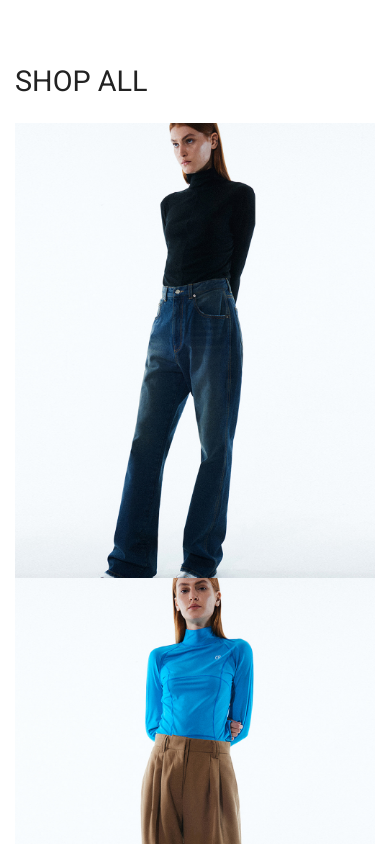
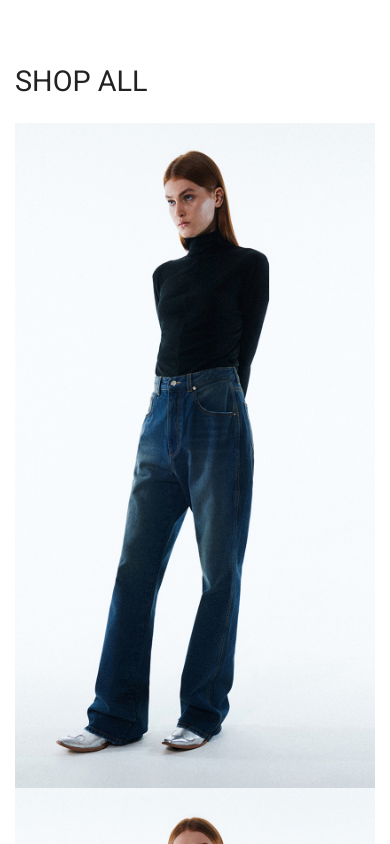
Before and after one commit to minjinworld/current, a plain HTML site: page index.html in a window 390 px wide. Shown: the part 880-1724 px from the top of the page. Drawn offline with nearby package versions, Linux system fonts and the light colour scheme.

Commit message:
Update index.css

```diff
--- a/css/index.css
+++ b/css/index.css
@@ -622,7 +622,7 @@ footer {
     width: 100%;
     height: 455px;
     pointer-events: none;
-    background-position: center !important;
+    background-position: center top !important;
   }
 
   .sec-3 .feed {
@@ -689,6 +689,7 @@ footer {
 
   .sec-1 .content {
     border: none;
+    height: 665px;
   }
 
   .sec-2 .about .left p {
```
